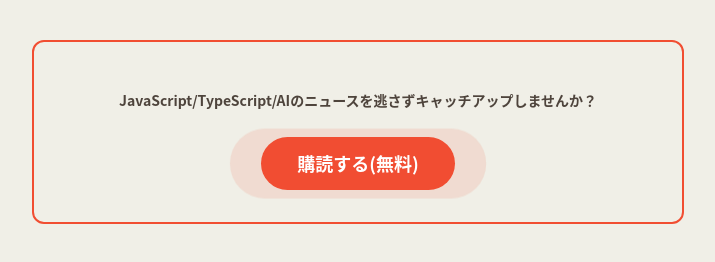
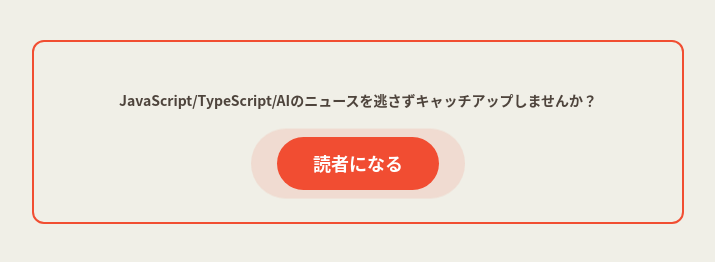
Before and after one commit to ysknsid25/hatena-blog-theme-git, a website built with Vite: page html/subscribe.html in a window 1280 px wide. Shown: the whole page, without its empty margins (282-997 px from the left). Built offline with nearby package versions, Linux system fonts and the light colour scheme.

Commit message:
fix: 読者になるボタンの文言修正
Signed-off-by: ysknsid25 <kengo071225@gmail.com>

```diff
--- a/html/subscribe.html
+++ b/html/subscribe.html
@@ -14,7 +14,7 @@
                     class="subscribe-button"
                     name="subscribe-original"
                 >
-                    購読する(無料)
+                    読者になる
                 </a>
             </div>
         </div>
```
Also changed, not shown: html/float-subscribe.html (+1 -1 lines).
